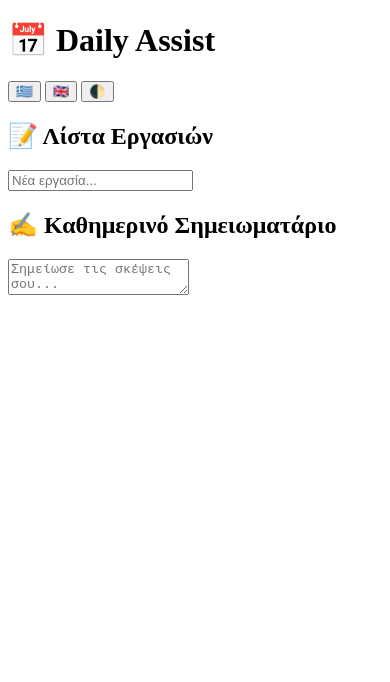
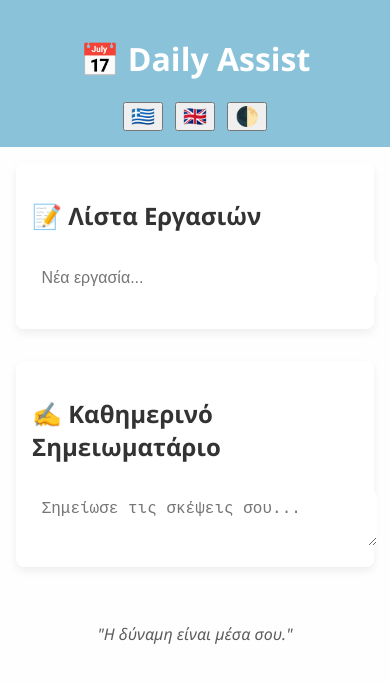
Before and after one commit to vasilisnikitaras/daily-assist, a plain HTML site: page index.html in a window 390 px wide. Drawn offline with Linux system fonts and the light colour scheme.

Commit message:
🐛 Fix: Restore CSS/JS/SW for full functionality

```diff
--- a/script.js
+++ b/script.js
@@ -1 +1,68 @@
 // JS logic here
+const taskInput = document.getElementById("taskInput");
+const taskList = document.getElementById("taskList");
+
+taskInput.addEventListener("keyup", (e) => {
+  if (e.key === "Enter" && taskInput.value.trim()) {
+    const li = document.createElement("li");
+    li.textContent = taskInput.value;
+    li.addEventListener("click", () => li.remove());
+    taskList.appendChild(li);
+    taskInput.value = "";
+    saveTasks();
+  }
+});
+
+function saveTasks() {
+  const tasks = Array.from(taskList.children).map(li => li.textContent);
+  localStorage.setItem("tasks", JSON.stringify(tasks));
+}
+
+function loadTasks() {
+  const saved = JSON.parse(localStorage.getItem("tasks")) || [];
+  saved.forEach(text => {
+    const li = document.createElement("li");
+    li.textContent = text;
+    li.addEventListener("click", () => li.remove());
+    taskList.appendChild(li);
+  });
+}
+loadTasks();
+
+// Journaling
+const journal = document.getElementById("journal");
+journal.value = localStorage.getItem("journal") || "";
+journal.addEventListener("input", () => {
+  localStorage.setItem("journal", journal.value);
+});
+
+// Theme
+function toggleTheme() {
+  document.body.classList.toggle("dark");
+}
+
+// Language
+function setLanguage(lang) {
+  const strings = translations[lang];
+  if (!strings) return;
+
+  document.getElementById("app-title").textContent = strings.title;
+  document.getElementById("todo-title").textContent = strings.todo;
+  document.getElementById("journal-title").textContent = strings.journal;
+  journal.placeholder = strings.placeholder;
+}
+
+// Quote
+const quoteBox = document.getElementById("quote");
+const quotes = [
+  "Μην αναβάλλεις για αύριο ό,τι μπορείς να κάνεις σήμερα.",
+  "Small steps every day lead to big change.",
+  "Η συνήθεια είναι ο καλύτερος φίλος της πειθαρχίας.",
+  "Focus on progress, not perfection.",
+  "Η δύναμη είναι μέσα σου."
+];
+quoteBox.textContent = `"${quotes[Math.floor(Math.random() * quotes.length)]}"`;
+
+// 🔓 Κάνε τις συναρτήσεις διαθέσιμες στο HTML
+window.setLanguage = setLanguage;
+window.toggleTheme = toggleTheme;
--- a/style.css
+++ b/style.css
@@ -1 +1,88 @@
 /* CSS content here */
+:root {
+  --bg-light: #fefefe;
+  --bg-dark: #181818;
+  --text-light: #333;
+  --text-dark: #f2f2f2;
+  --primary: #89c2d9;
+  --accent: #f4a261;
+  --task-bg: #ffffffcc;
+  --font: 'Segoe UI', sans-serif;
+}
+
+body {
+  font-family: var(--font);
+  margin: 0;
+  padding: 0;
+  background: var(--bg-light);
+  color: var(--text-light);
+  transition: all 0.3s ease;
+  min-height: 100vh;
+}
+
+body.dark {
+  background: var(--bg-dark);
+  color: var(--text-dark);
+}
+
+header {
+  padding: 1rem;
+  text-align: center;
+  background: var(--primary);
+  color: #fff;
+}
+
+.lang-toggle button {
+  margin: 0 4px;
+  font-size: 1.2rem;
+  cursor: pointer;
+}
+
+main {
+  padding: 1rem;
+  display: grid;
+  gap: 2rem;
+}
+
+section {
+  background: var(--task-bg);
+  border-radius: 8px;
+  padding: 1rem;
+  box-shadow: 0 4px 10px #0001;
+}
+
+input[type="text"],
+textarea {
+  width: 100%;
+  padding: 0.6rem;
+  margin-top: 0.5rem;
+  border: none;
+  border-radius: 6px;
+  font-size: 1rem;
+}
+
+ul#taskList {
+  list-style: none;
+  padding: 0;
+}
+
+ul#taskList li {
+  padding: 0.5rem;
+  margin: 0.3rem 0;
+  background: var(--accent);
+  color: #fff;
+  border-radius: 4px;
+}
+
+#quote {
+  font-style: italic;
+  text-align: center;
+  margin-top: 1.5rem;
+  opacity: 0.8;
+}
+
+@media (max-width: 600px) {
+  main {
+    grid-template-columns: 1fr;
+  }
+}
```
Also changed, not shown: service-worker.js (+34 -0 lines).
